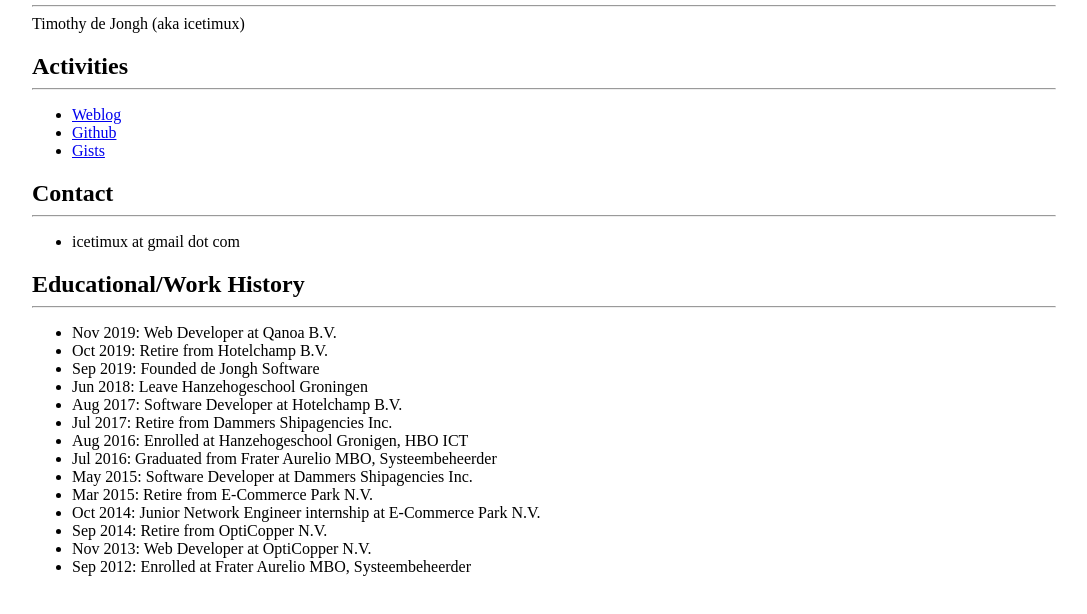
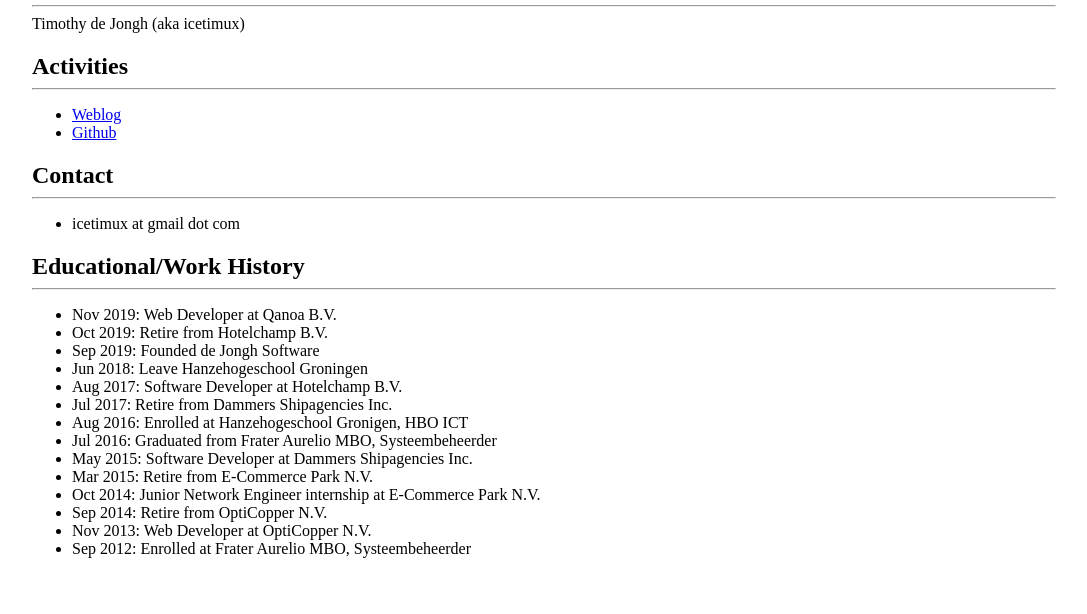
Before and after one commit to IceTimux/icetimux.net, a plain HTML site: page index.html in a window 1280 px wide. Shown: the part 110-724 px from the top of the page, without its empty margins (96-1183 px from the left). Drawn offline with Linux system fonts and the light colour scheme.

Commit message:
update links

```diff
--- a/index.html
+++ b/index.html
@@ -24,7 +24,6 @@
    <ul>
      <li><a href="https://icetimux.github.io/">Weblog</a></li>
      <li><a href="https://github.com/icetimux">Github</a></li>
-     <li><a href="https://gist.github.com/icetimux">Gists</a></li>
    </ul>
 
    <h2>Contact</h2>
```
